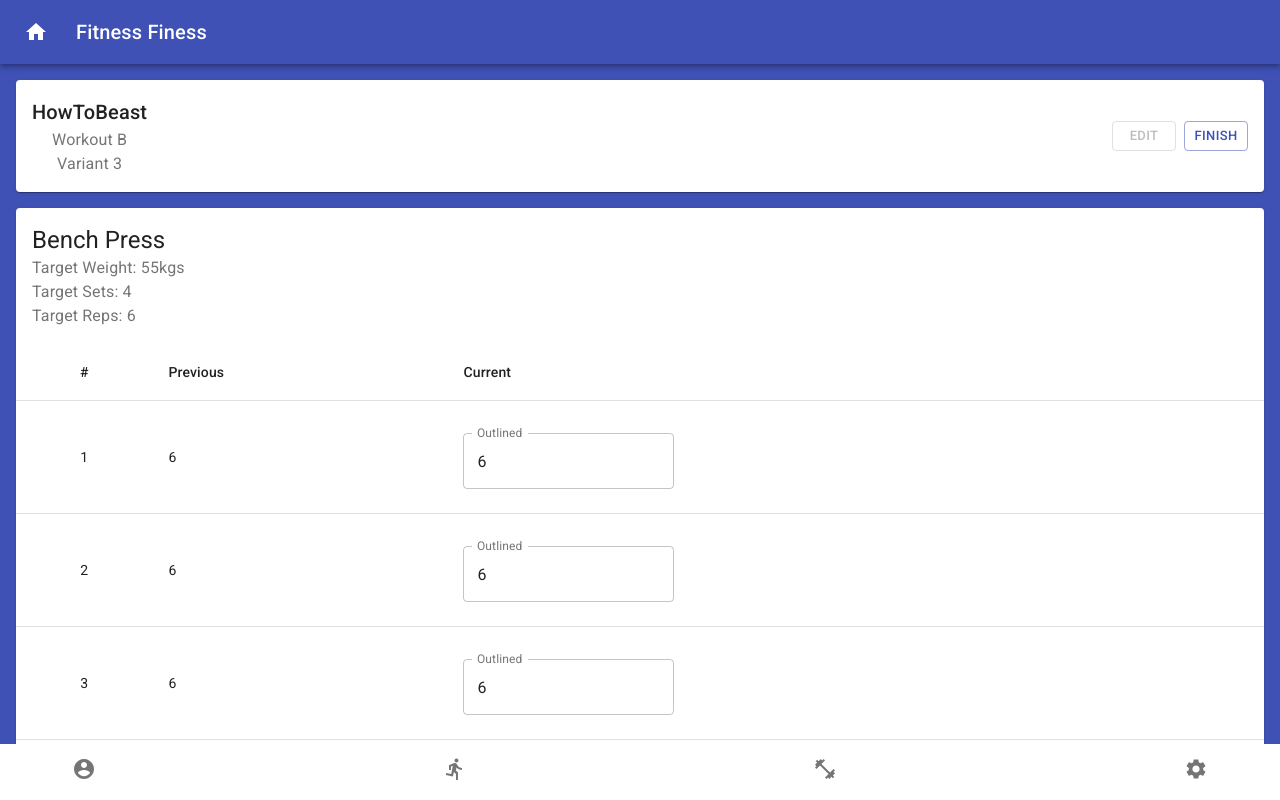
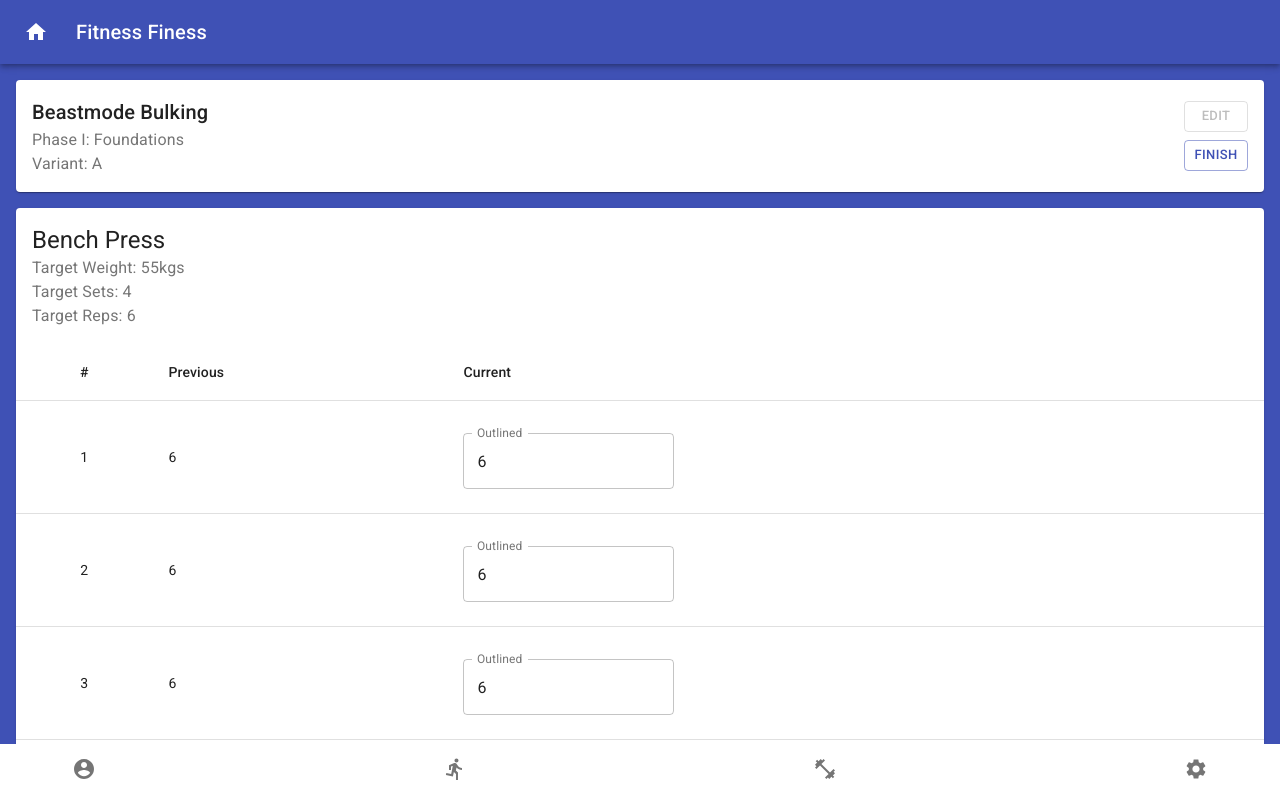
Before and after one commit to dglav/fitness-app, a React (Create React App) app: page /workout in a window 1280 px wide. Built offline with nearby package versions, Linux system fonts and the light colour scheme.

Commit message:
Deleted workout-routine component (already converted to page with same code). Feeding data to workout-title component and updated data structure.

```diff
--- a/src/App.js
+++ b/src/App.js
@@ -9,13 +9,25 @@ import ExercisesPage from "./pages/exercises/exercises.component";
 
 import { MainContentContainer } from "./App.styles";
 
+import data from "./data/data";
+
 class App extends React.Component {
   constructor(props) {
     super(props);
-    this.state = { currentWorkout: "Phase 3: Workout A" };
+    this.state = {
+      data: data,
+      currentWorkout: {
+        name: "Beastmode Bulking",
+        phase: "1",
+        variation: "A",
+        description: "Phase I: Foundations"
+      }
+    };
   }
 
   render() {
+    const { name, phase, variation } = this.state.currentWorkout;
+    const workoutData = this.state.data.workouts[name][phase][variation];
     return (
       <Router>
         <Header />
@@ -25,7 +37,10 @@ class App extends React.Component {
               <LandingPage currentWorkout={this.state.currentWorkout} />
             </Route>
             <Route path="/workout">
-              <WorkoutPage />
+              <WorkoutPage
+                workoutData={workoutData}
+                currentWorkout={this.state.currentWorkout}
+              />
             </Route>
             <Route path="/exercises">
               <ExercisesPage />
--- a/src/components/workout-title/workout-title.component.jsx
+++ b/src/components/workout-title/workout-title.component.jsx
@@ -16,28 +16,32 @@ const useStyles = makeStyles(theme => ({
   workoutDesc: {
     display: "flex",
     flexDirection: "column",
-    alignItems: "center"
+    alignItems: "left"
   },
   buttons: {
     display: "flex",
+    flexDirection: "column",
     justifyContent: "space-between"
   },
   editButton: {
-    marginRight: theme.spacing(1)
+    marginBottom: theme.spacing(1)
   }
 }));
 
-const WorkoutTitle = () => {
+const WorkoutTitle = ({ currentWorkout }) => {
   const classes = useStyles();
+
+  const { name, variation, description } = currentWorkout;
+  console.log(currentWorkout);
 
   return (
     <Paper className={classes.root}>
       <div className={classes.workoutDesc}>
         <Typography variant="h6" component="h4">
-          HowToBeast
+          {name}
         </Typography>
-        <Typography color="textSecondary">Workout B</Typography>
-        <Typography color="textSecondary">Variant 3</Typography>
+        <Typography color="textSecondary">{description}</Typography>
+        <Typography color="textSecondary">Variant: {variation}</Typography>
       </div>
       <div className={classes.buttons}>
         <Button
--- a/src/data/data.js
+++ b/src/data/data.js
@@ -9,19 +9,32 @@ const data = {
         "2019/5/20": 65,
         "2019/9/15": 66.5,
         "2019/11/3": 64.8
+      },
+      currentWorkout: {
+        name: "Beastmode Bulking",
+        variation: ""
       }
     }
   },
   workouts: {
     "Beastmode Bulking": {
-      "1A": {
-        description: "Phase 1: Foundations",
+      "1": {
+        description: "Phase I: Foundations"
+      },
+      "2": {
+        description: "Phase II: Accelaration"
+      },
+      "3": {
+        description: "Phase III: Max Gains",
+        A: {
+          description: "Phase 3: Foundations",
           exercises: {
             "Barbell Squat": "4x6",
             "Dumbell Shoulder Press": "4x6",
             "Lat Pulldown: Narrow Grip": "4x6",
             "Close Grip Bench Press": "2x10",
             "Hammer Curl": "2x10"
+          }
         }
       }
     }
--- a/src/pages/workouts/workouts.component.jsx
+++ b/src/pages/workouts/workouts.component.jsx
@@ -1,21 +1,12 @@
 import React from "react";
-import { makeStyles } from "@material-ui/core/styles";
 
 import WorkoutTitle from "../../components/workout-title/workout-title.component";
 import WorkoutCard from "../../components/workout-card/workout-card.component";
 
-const useStyles = makeStyles(theme => ({
-  container: {
-    flex: "1 0 auto"
-  }
-}));
-
-const WorkoutPage = () => {
-  const classes = useStyles();
-
+const WorkoutPage = ({ workoutData, currentWorkout }) => {
   return (
-    <div className={classes.container}>
-      <WorkoutTitle></WorkoutTitle>
+    <div id="workout-page">
+      <WorkoutTitle currentWorkout={currentWorkout}></WorkoutTitle>
       <WorkoutCard></WorkoutCard>
     </div>
   );
```
Also changed, not shown: src/components/workout-routine/workout-routine.component.jsx (deleted, +0 -24 lines). Lines whose indentation alone changed are shown as unchanged.
